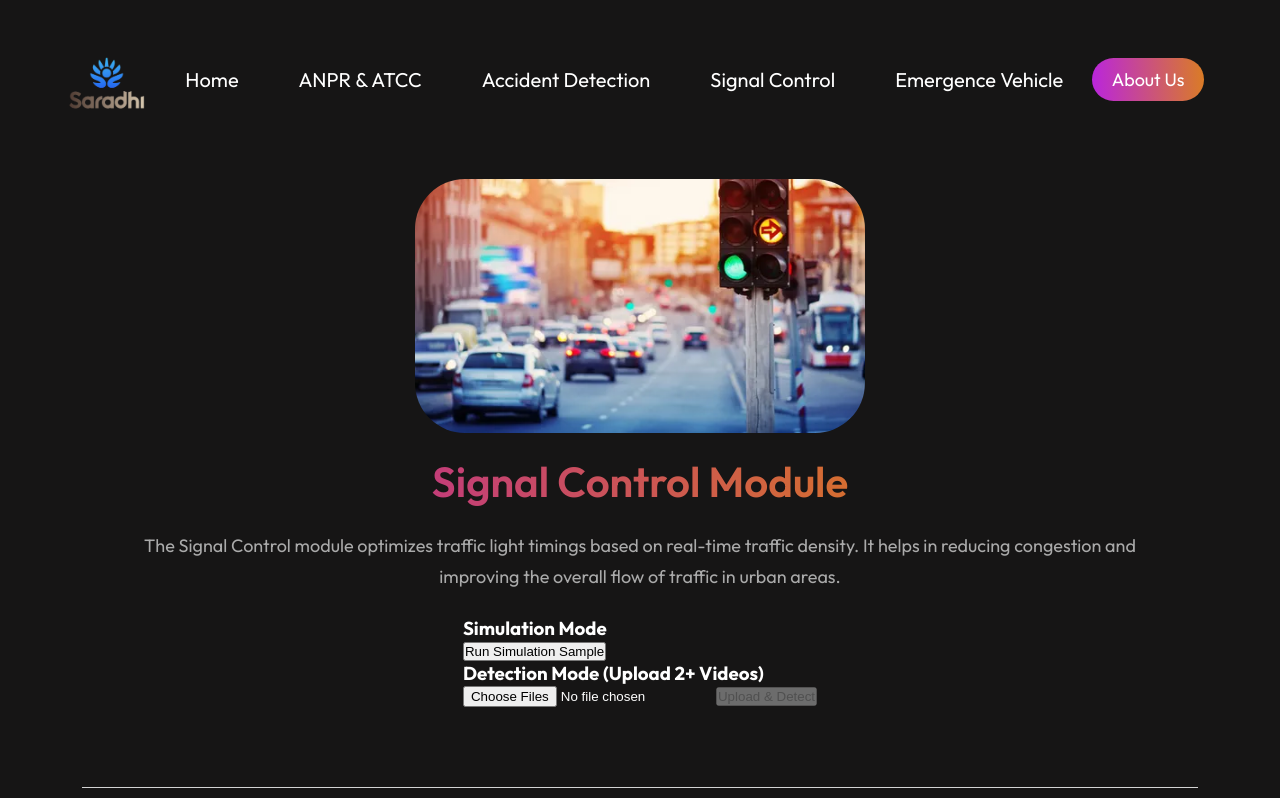
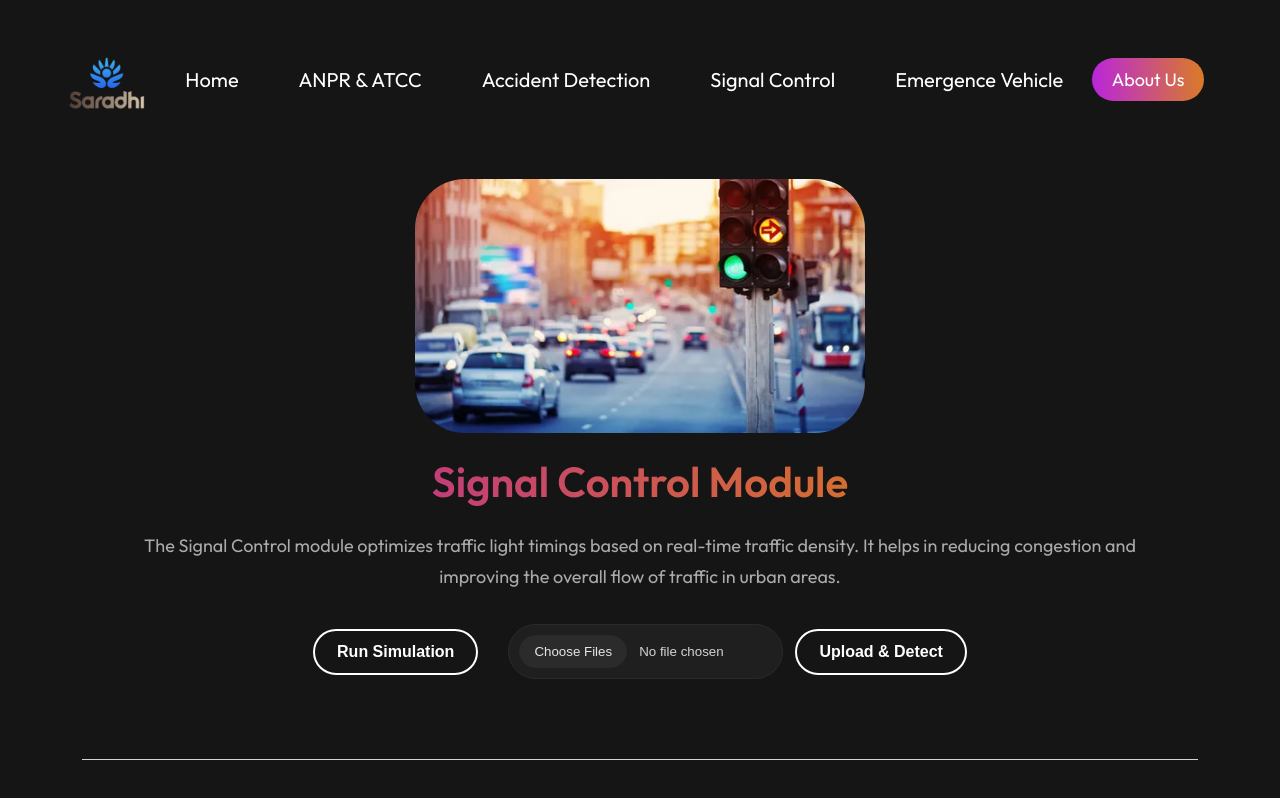
Before and after one commit to Saradhi0515/Intelligent-Traffic-System-Frontend, a React (Create React App) app: page /Intelligent-Traffic-System-Frontend/signal in a window 1280 px wide. Shown: the top 798 px of the page. Built offline with nearby package versions, Linux system fonts and the light colour scheme.

Commit message:
Signal Conttrol Module Completed

```diff
--- a/src/Components/SignalControl/SignalControl.jsx
+++ b/src/Components/SignalControl/SignalControl.jsx
@@ -102,16 +102,12 @@ const SignalControl = () => {
                 It helps in reducing congestion and improving the overall flow of traffic in urban areas.
             </p>
 
-            <div className="signal-actions">
-                <div className="action-group">
-                    <h3>Simulation Mode</h3>
-                    <button className="sample-btn" onClick={runSample} disabled={uploading}>
-                        {uploading && status.includes("Simulation") ? "Running..." : "Run Simulation Sample"}
-                    </button>
-                </div>
+            <div className="signal-upload" style={{ justifyContent: 'center', gap: '30px' }}>
+                <button className="upload-btn" onClick={runSample} disabled={uploading}>
+                    {uploading && status.includes("Simulation") ? "Running Simulation..." : "Run Simulation"}
+                </button>
 
-                <div className="action-group">
-                    <h3>Detection Mode (Upload 2+ Videos)</h3>
+                <div style={{ display: 'flex', alignItems: 'center', gap: '12px' }}>
                     <input
                         type="file"
                         accept="video/*"
```
